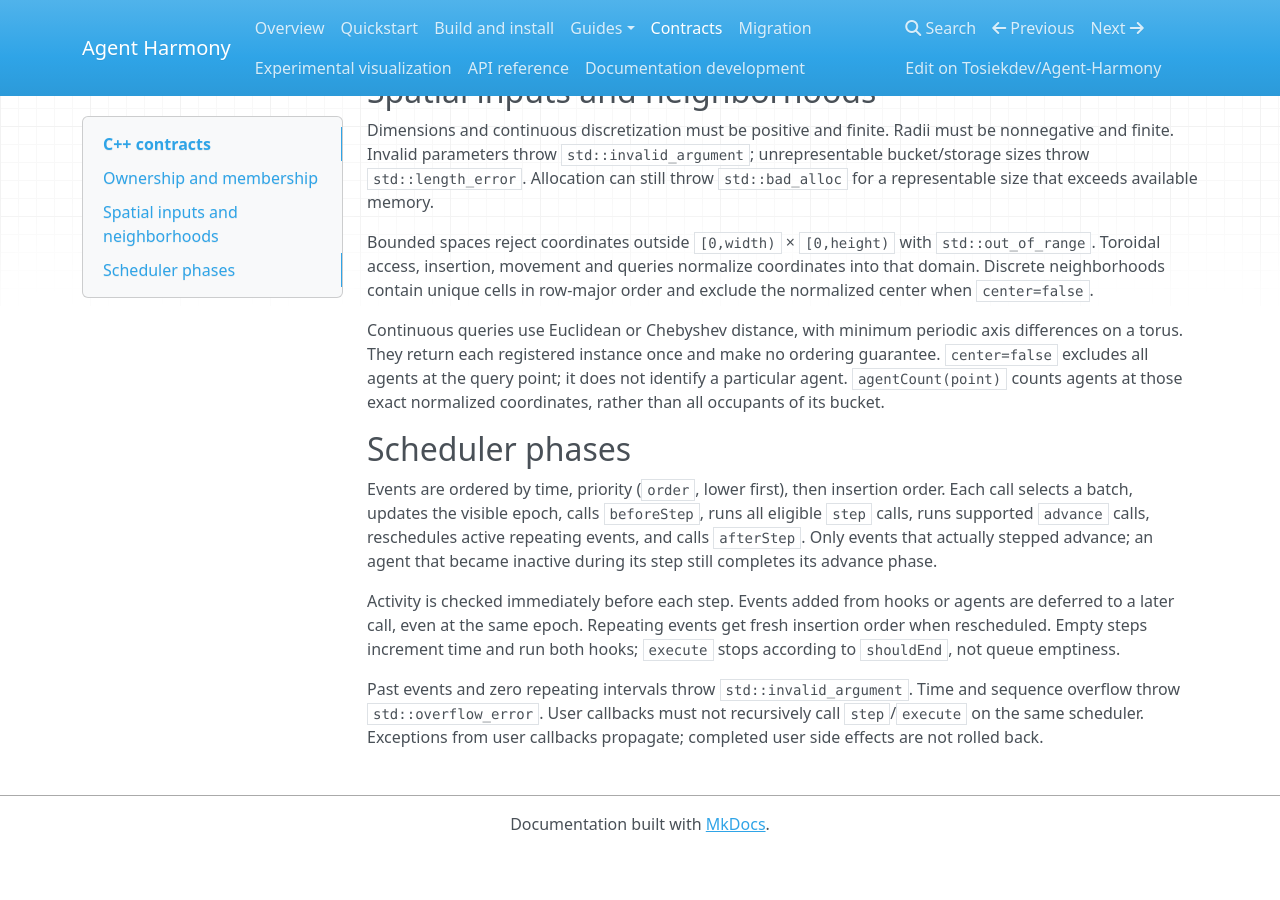
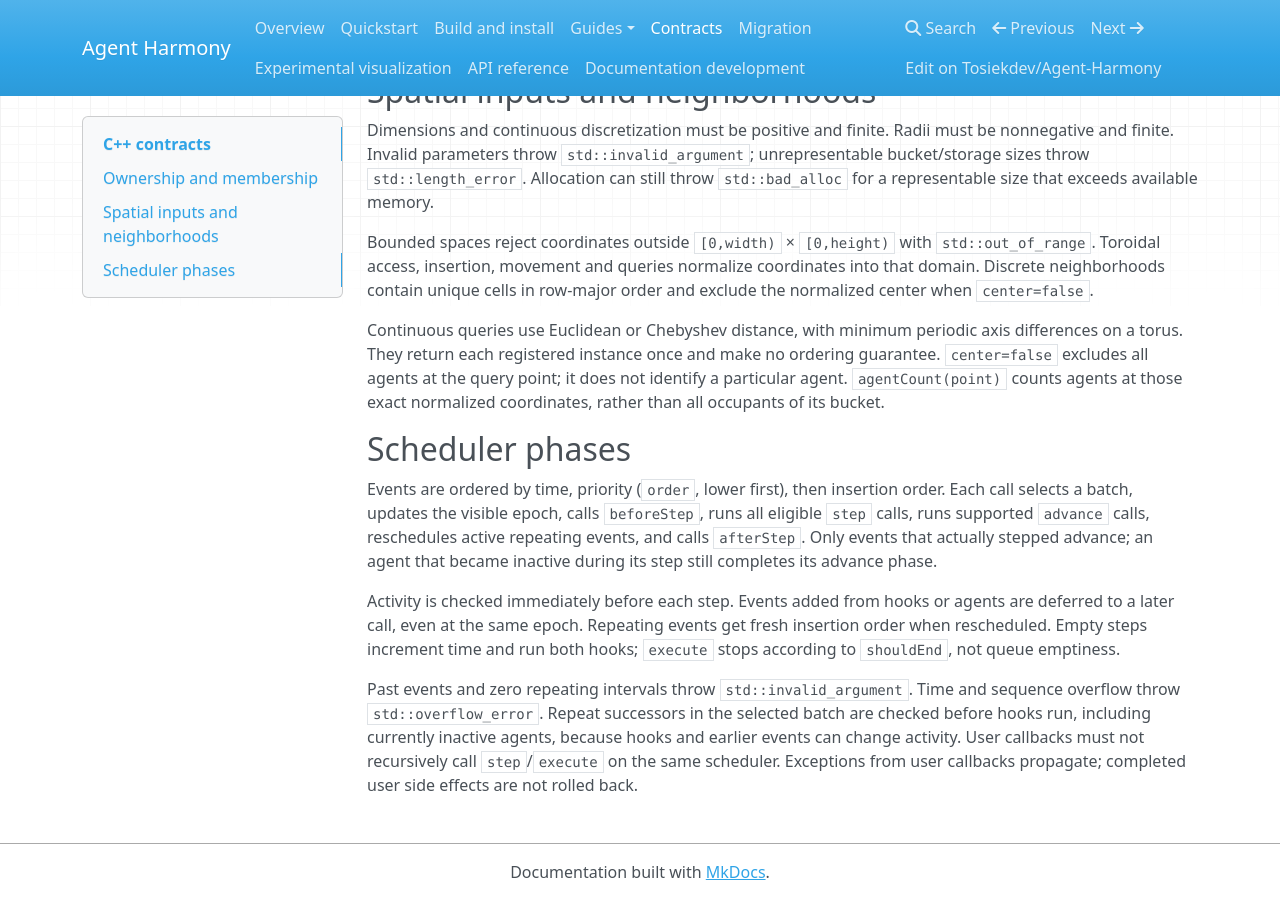
Before and after one commit to Tosiekdev/Agent-Harmony, an MkDocs documentation site: the page built from docs/contracts.md, in a window 1280 px wide and 900 px high, scrolled down 741 px. Built offline with MkDocs 1.6.1, drawn with Linux system fonts in a browser that asks for light colours; nearby versions of some CDN libraries; before the commit the page ends 1593 px from its top, so only the background shows below that.

Commit message:
fix(schedule): validate repeat overflow before activity changes

```diff
--- a/docs/contracts.md
+++ b/docs/contracts.md
@@ -67,6 +67,8 @@ fresh insertion order when rescheduled. Empty steps increment time and run both
 hooks; `execute` stops according to `shouldEnd`, not queue emptiness.
 
 Past events and zero repeating intervals throw `std::invalid_argument`. Time and
-sequence overflow throw `std::overflow_error`. User callbacks must not recursively
+sequence overflow throw `std::overflow_error`. Repeat successors in the selected
+batch are checked before hooks run, including currently inactive agents, because
+hooks and earlier events can change activity. User callbacks must not recursively
 call `step`/`execute` on the same scheduler. Exceptions from user callbacks
 propagate; completed user side effects are not rolled back.
```
Also changed, not shown: 2 other files.
